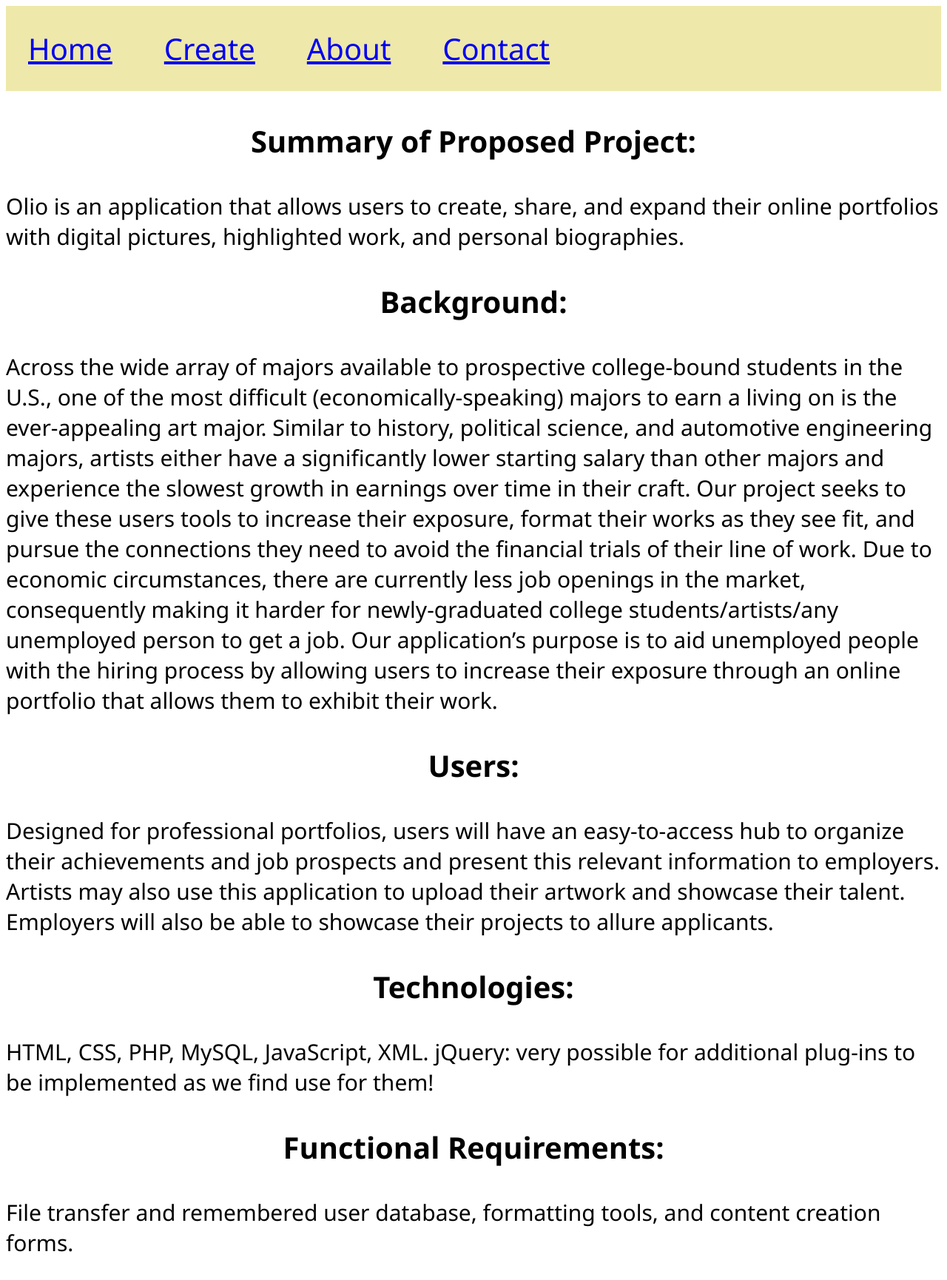
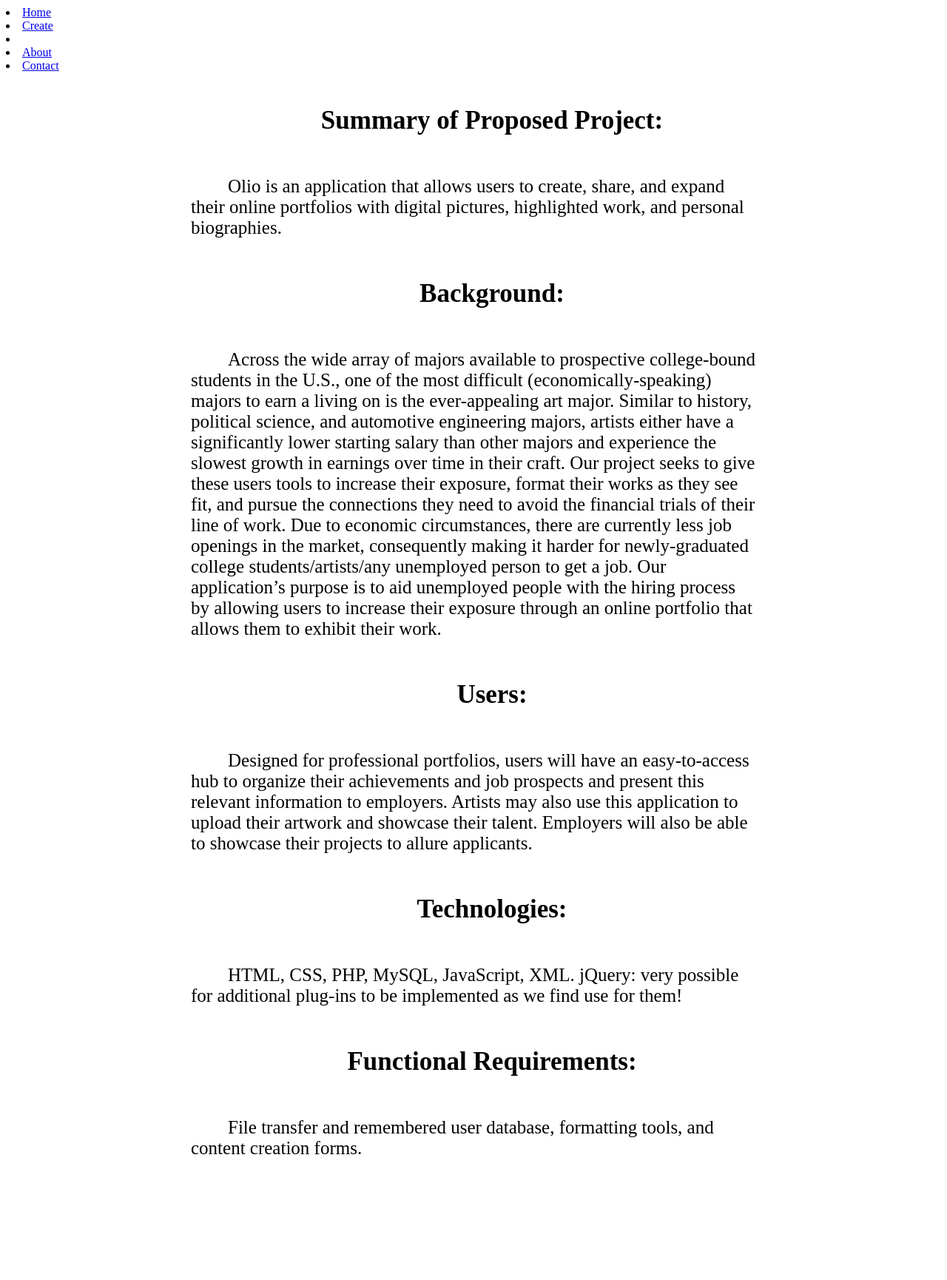
Before and after one commit to machay/Olio, a PHP site: page /about.html in a window 1280 px wide. Shown: the whole page at 74% size. After the commit the page ends 1560 px from the top, so only its background shows below. Run offline with PHP 8.4, Linux system fonts and the light colour scheme.

Commit message:
All the Style Sheets!

```diff
--- a/resources/about-stylesheet.css
+++ b/resources/about-stylesheet.css
@@ -1,32 +1,15 @@
-body {
-	font-family: Segoe UI;
-}
-
-#nav {
-	/*Can't seem to figure out why there's whitespace around the div*/
-	background-color: #EEE8AA;
-    padding: 30px;
-    white-space: nowrap;
-    overflow: hidden;
-    margin: 0px;
-}
-
-
-#nav li {
-	margin-right: 40px;
-	padding-right: 30px;
-	display: inline;
-	font-size: 40px;
-	float: left;
-	list-style: none;
-}
-
 p.titles {
 	text-align: center;
-	font-size: 40px;
+	font-size: 35px;
 	font-weight: bold;
 }
 
 p {
-	font-size: 30px;
+	padding: 10px 250px;
+	font-size: 25px;
+	text-indent: 50px;
 }
+
+#top{
+	margin-top: 140px
+}
```
Also changed, not shown: resources/contact-stylesheet.css (+4 -25 lines).
